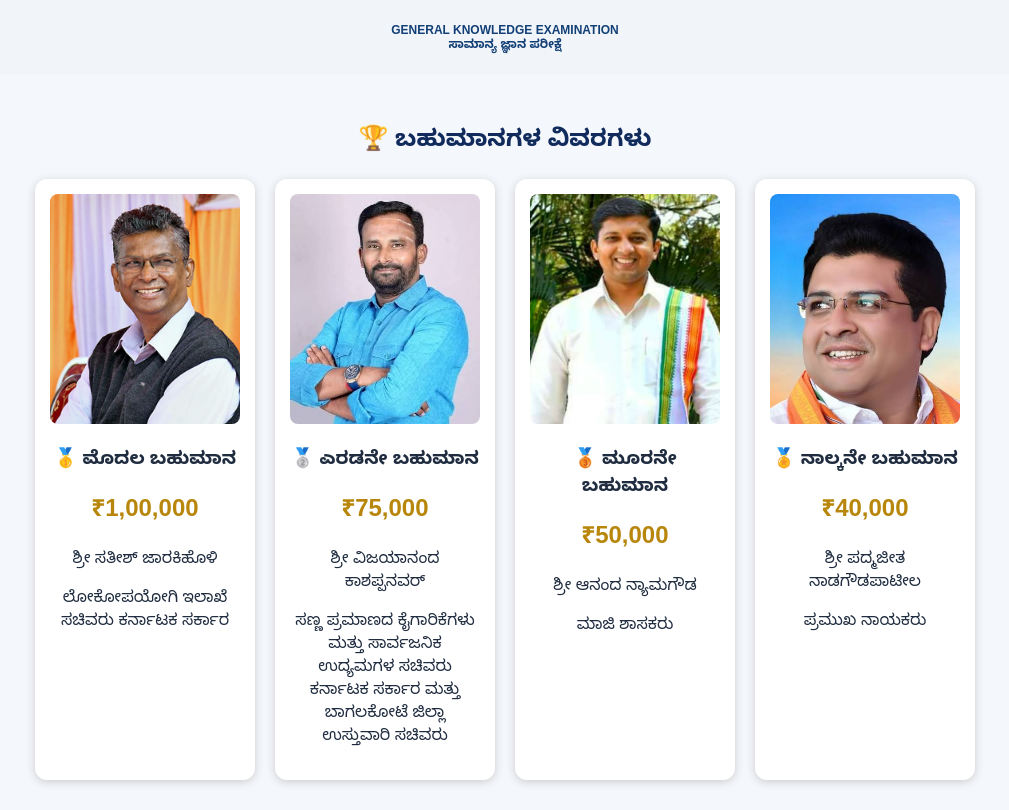
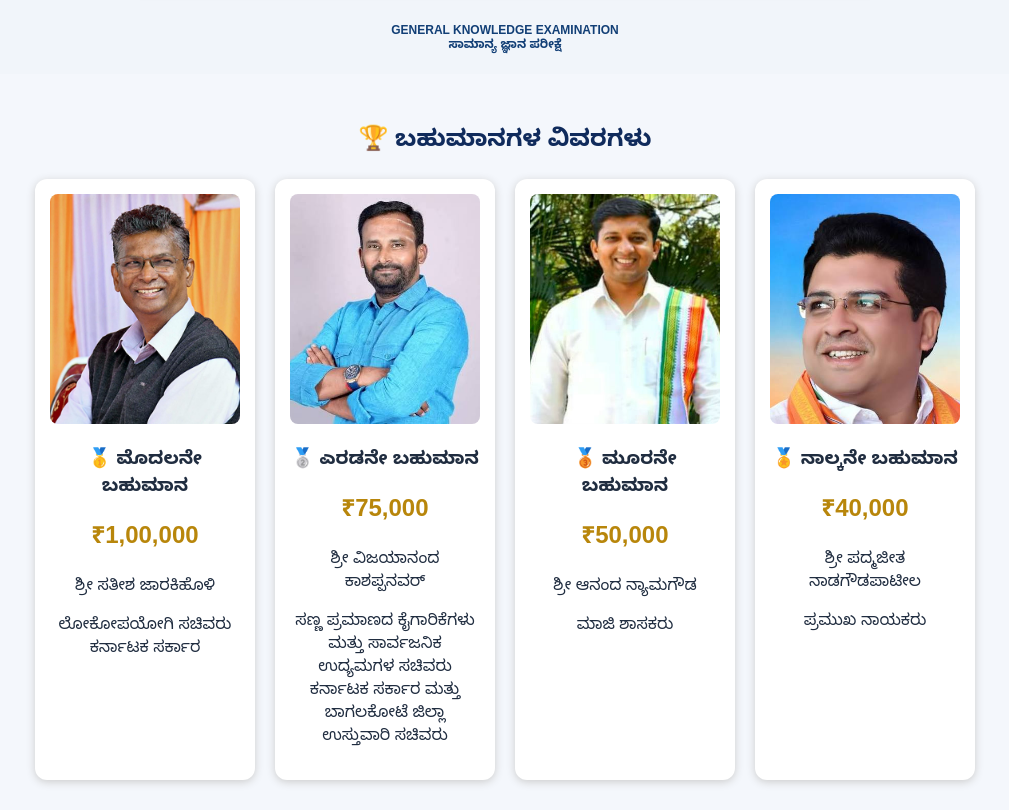
Before and after one commit to deepashindri-netizen/student-registration, a website: page public/index.html in a window 1280 px wide. Shown: the part 2282-3092 px from the top of the page, without its empty margins (135-1144 px from the left). Drawn offline with nearby package versions, Linux system fonts and the light colour scheme.

Commit message:
Update index.html

```diff
--- a/public/index.html
+++ b/public/index.html
@@ -327,10 +327,10 @@
 
     <div style="background:white; padding:15px; border-radius:12px; width:220px; box-shadow:0 2px 8px #ccc;">
       <img src="Satish.jpg" alt="Satish Jarkiholi" style="width:100%; height:230px; object-fit:cover; border-radius:8px;">
-      <h3>🥇 ಮೊದಲ ಬಹುಮಾನ</h3>
+      <h3>🥇 ಮೊದಲನೇ ಬಹುಮಾನ</h3>
       <h2 style="color:#b8860b;">₹1,00,000</h2>
-      <p>ಶ್ರೀ ಸತೀಶ್ ಜಾರಕಿಹೊಳಿ</p>
-      <p>ಲೋಕೋಪಯೋಗಿ ಇಲಾಖೆ ಸಚಿವರು ಕರ್ನಾಟಕ ಸರ್ಕಾರ </p>
+      <p>ಶ್ರೀ ಸತೀಶ ಜಾರಕಿಹೊಳಿ</p>
+      <p>ಲೋಕೋಪಯೋಗಿ ಸಚಿವರು ಕರ್ನಾಟಕ ಸರ್ಕಾರ </p>
     </div>
 
     <div style="background:white; padding:15px; border-radius:12px; width:220px; box-shadow:0 2px 8px #ccc;">
```
